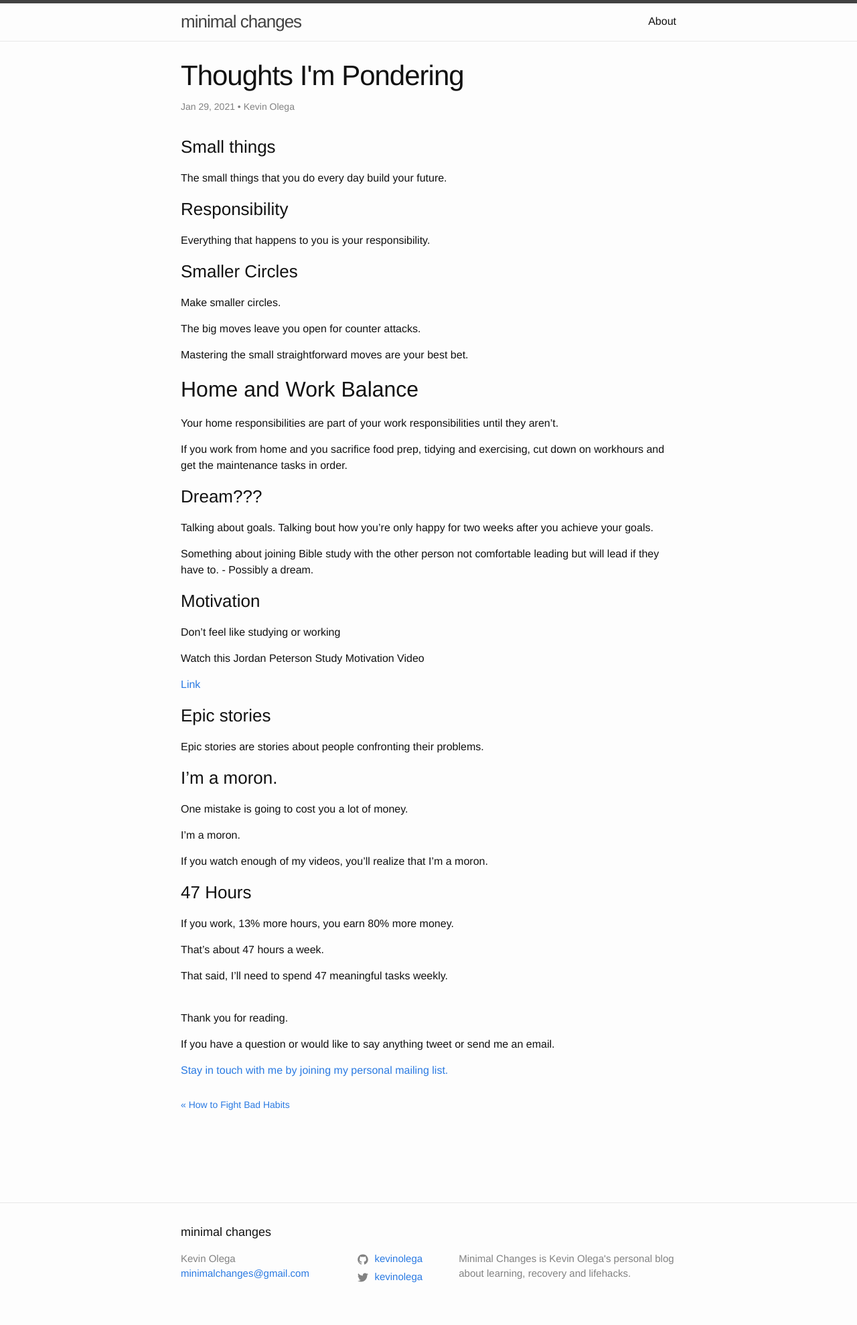
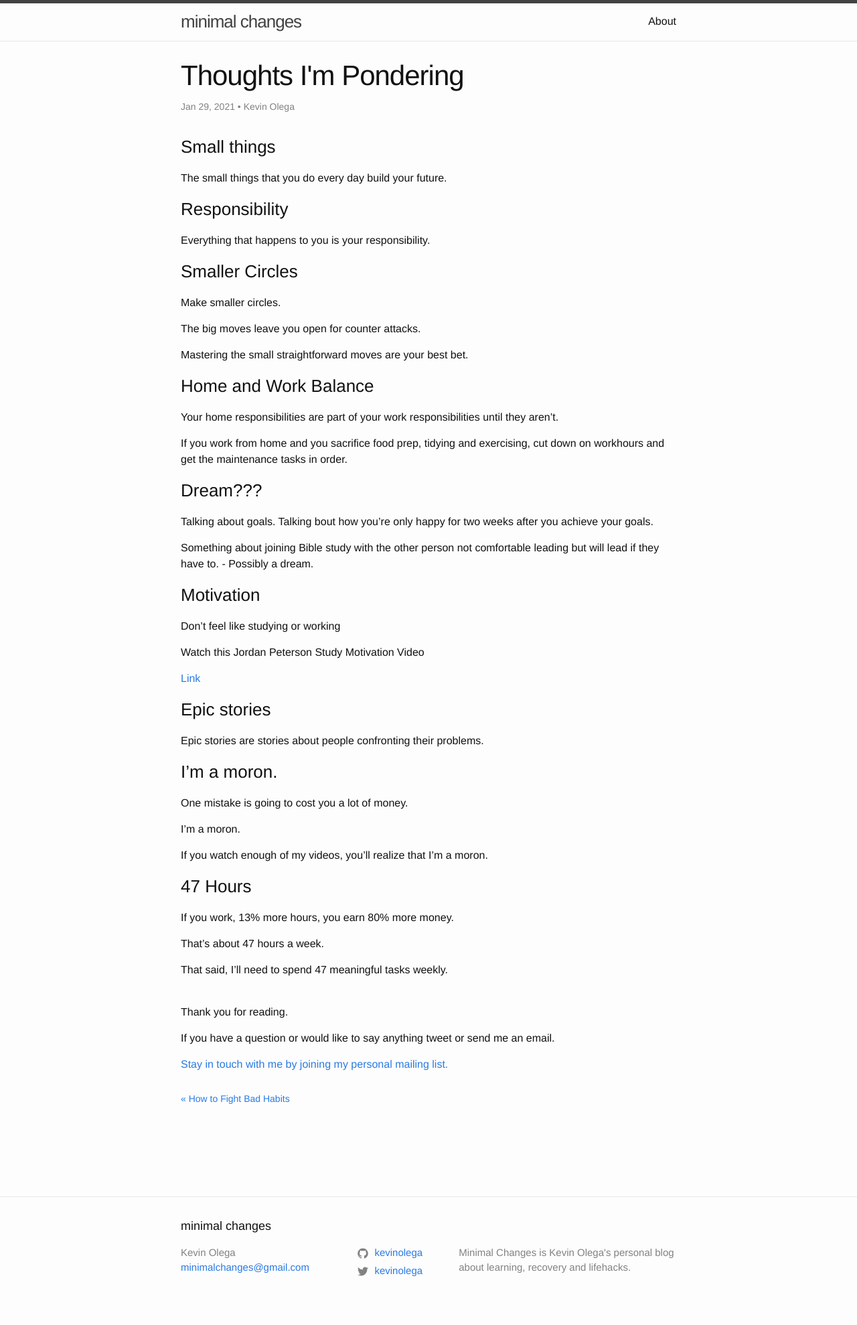
Before and after one commit to kevinolega/minimalchanges, a Jekyll site: the page built from _posts/2021-01-29-thoughts-pondering.md, in a window 1280 px wide. Shown: the whole page at 67% size. Built offline with Jekyll 4.4.1, drawn with Linux system fonts in a browser that asks for light colours; nearby versions of some CDN libraries; library files that are not in the unit come from our copies; grey boxes are pictures that could not be loaded.

```diff
--- a/_posts/2021-01-29-thoughts-pondering.md
+++ b/_posts/2021-01-29-thoughts-pondering.md
@@ -23,7 +23,7 @@ The big moves leave you open for counter attacks.
 
 Mastering the small straightforward moves are your best bet.
 
-## Home and Work Balance
+### Home and Work Balance
 
 Your home responsibilities are part of your work responsibilities until they aren't.
 
```
